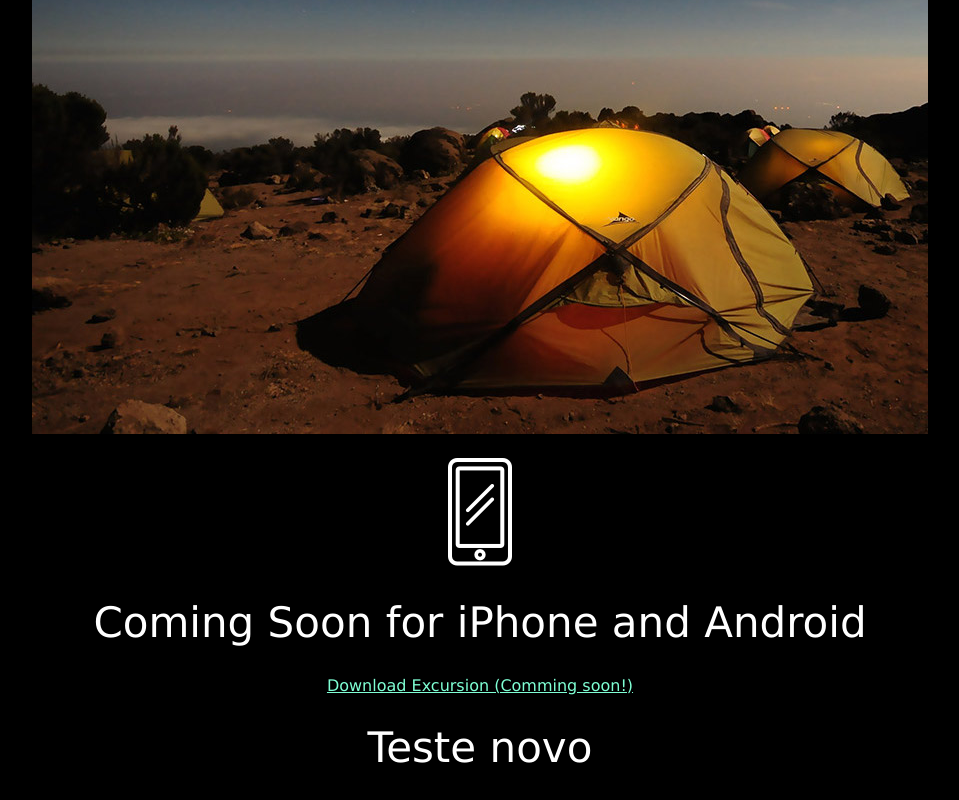
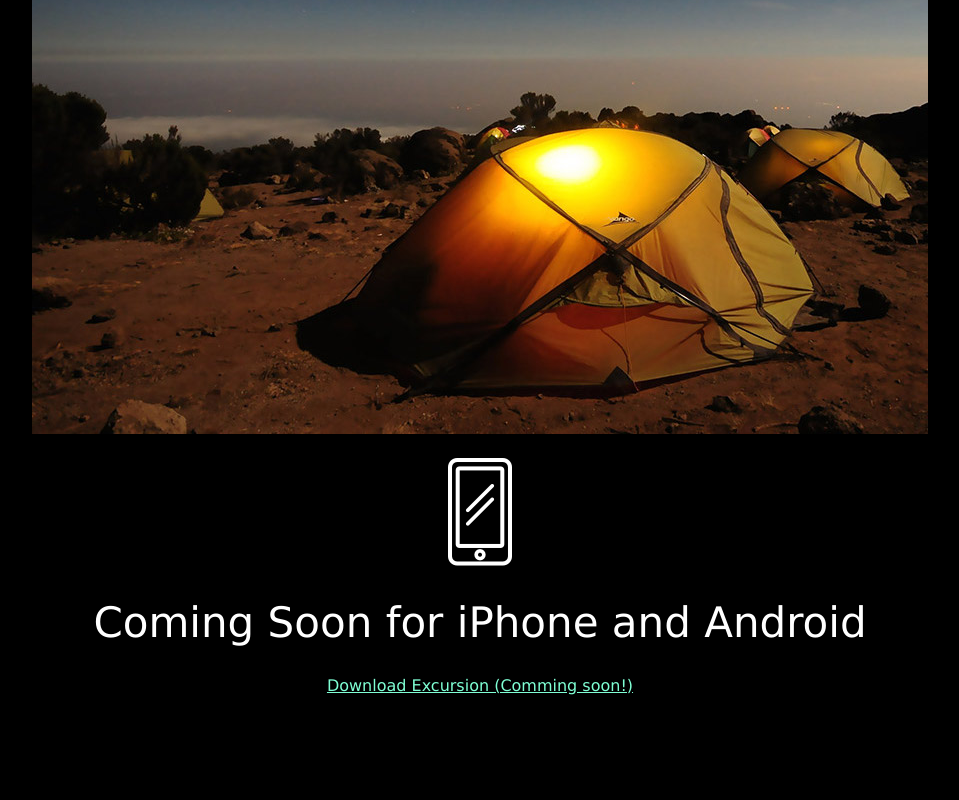
Before and after one commit to vcnsiqueira/excursion, a plain HTML site: page index.html in a window 1280 px wide. Shown: the part 387-1187 px from the top of the page, without its empty margins (160-1119 px from the left). After the commit the page ends 1090 px from the top, so only its background shows below. Drawn offline with Linux system fonts and the light colour scheme.

Commit message:
return to previous point

```diff
--- a/index.html
+++ b/index.html
@@ -20,7 +20,6 @@
   </div>
   <h1 class="medium-heading">Coming Soon for iPhone and Android</h1>
   <a class="link" href="/">Download Excursion (Comming soon!)</a>
-  <h1 class="medium-heading">Teste novo</h1>
 
   <!-- <script src="script.js"></script> -->
 </body>
```
